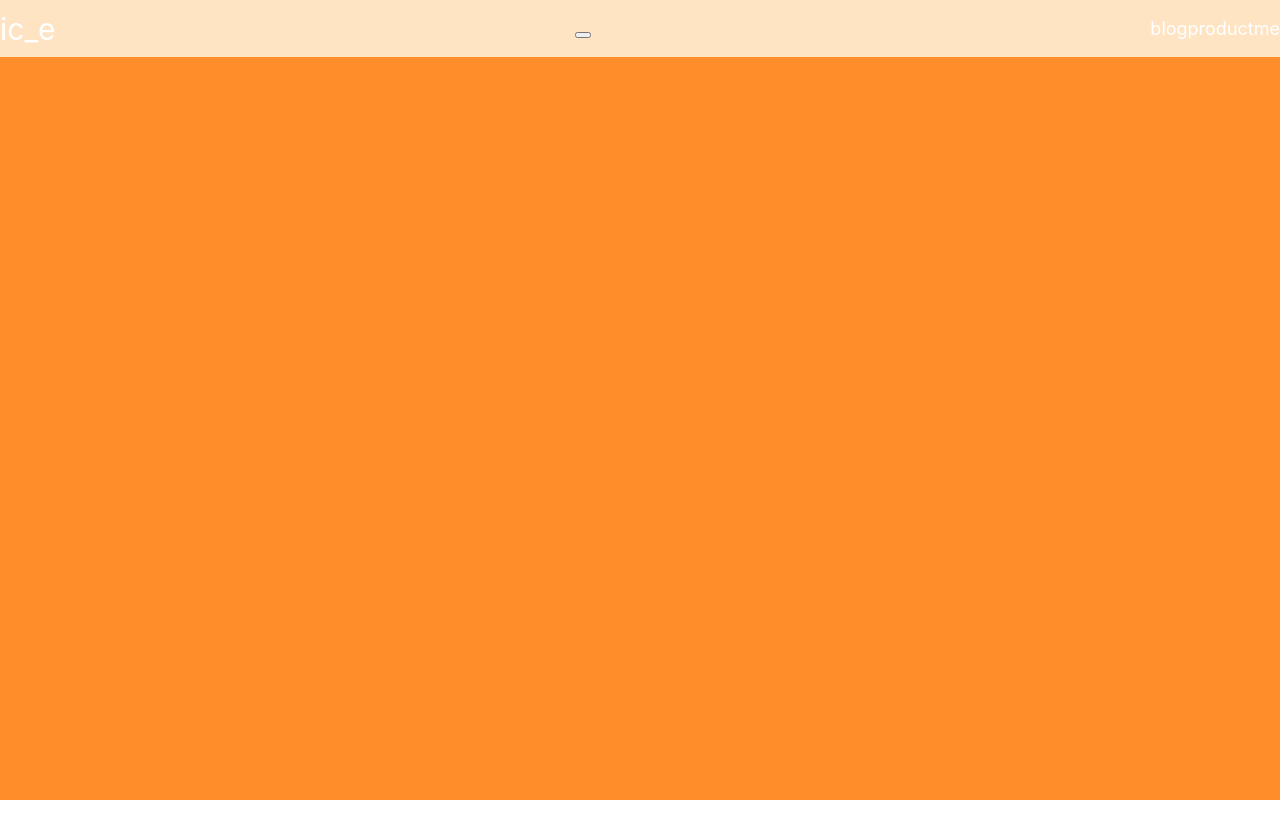
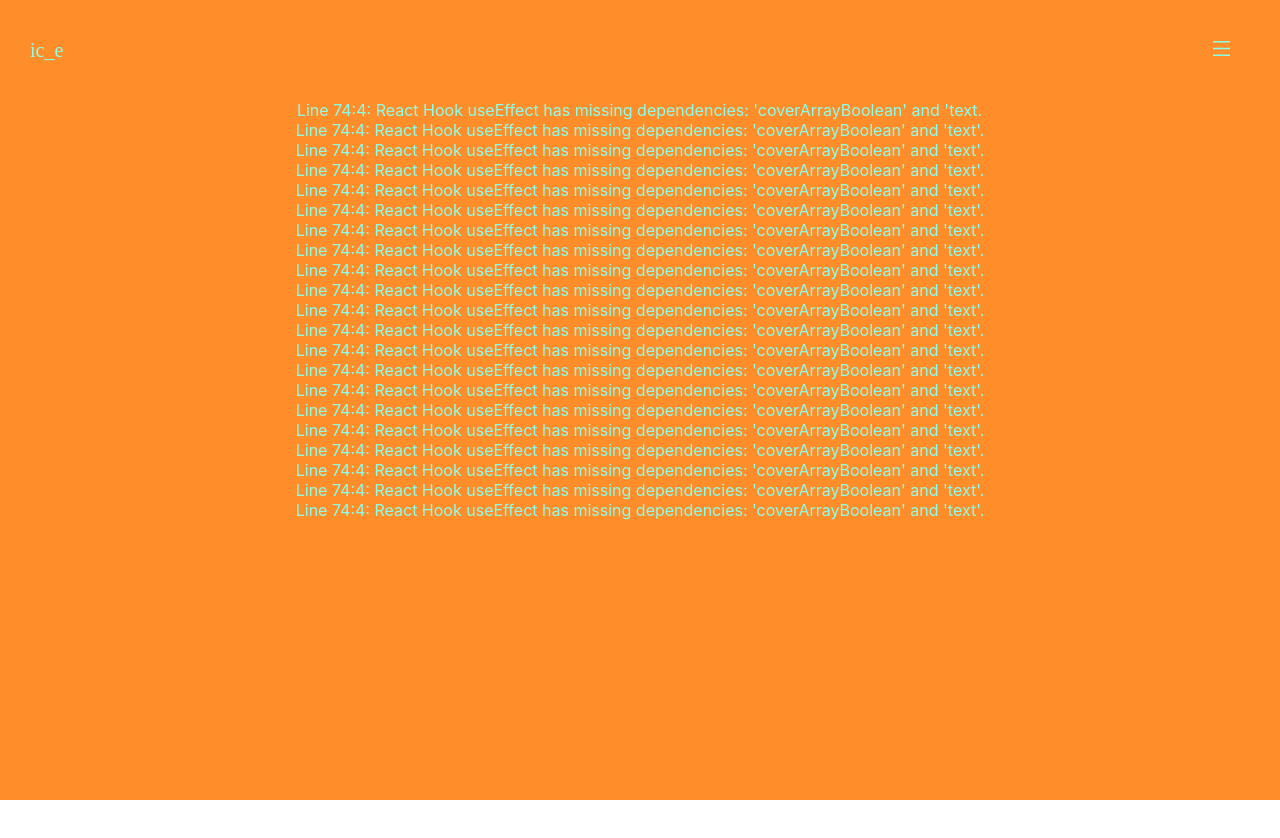
Before and after one commit to eyescreamm/ice-portal, a React (Create React App) app: page / in a window 1280 px wide. Shown: the top 838 px of the page. Before the commit the page ends 800 px from the top, so only its background shows below. Built offline with nearby package versions, Linux system fonts and the light colour scheme; the HTML template or start-up script is replaced by a standard one.

Commit message:
initial layout

```diff
--- a/src/App.css
+++ b/src/App.css
@@ -7,19 +7,46 @@
 header {
   display: flex;
   justify-content: space-between;
-  background-color: bisque;
-  font-size: 18px;
+  background-color: rgb(255, 141, 42, 0.0);
   align-items: center;
   width: 100%;
   position: fixed;
-  color: white;
+  color: rgb(139, 255, 234);
 }
 
 header .logo {
-  font-size: 30px;
+  font-family: "inherit";
+  margin-left: 30px;
+  font-size: 20px;
 }
 
-nav ul li {
-  list-style: none;
-  display: inline-block;
+button {
+  font-family: inherit;
+  font-size: 100%;
+  line-height: 1.15;
+  margin: 0;
+  margin-right: 50px;
+  height: 100px;
+  text-transform: none;
+  -webkit-appearance: button;
+  background-color: transparent;
+  background-image: none;
+  padding: 0;
+  border: 0;
+  line-height: inherit;
+  color: inherit;
+  cursor: pointer;
+  opacity: 1.0;
 }
+
+button:focus {
+  outline: none;
+}
+
+.content {
+  padding-top: 100px;
+  height: 100vh;
+  color: rgb(139, 255, 234);
+  align-items: center;
+  text-align: center;
+}
--- a/src/App.tsx
+++ b/src/App.tsx
@@ -1,12 +1,14 @@
 import React from 'react';
 import './App.css';
 import Header from './components/Header';
+import Home from './components/Home';
 
 function App() {
   return (
     <div className="App">
       <div className="main">
         <Header />
+        <Home />
       </div>
     </div>
   );
--- a/src/components/Header.tsx
+++ b/src/components/Header.tsx
@@ -5,13 +5,8 @@ const Header = () => {
   return (
     <header>
       <div className="logo">ic_e</div>
-      <Menu />
       <nav>
-        <ul>
-          <li>blog</li>
-          <li>product</li>
-          <li>me</li>
-        </ul>
+        <Menu />
       </nav>
     </header>
   )
--- /dev/null
+++ b/src/components/Home.tsx
@@ -0,0 +1,38 @@
+import React from 'react'
+import Typewrite from './Typewrite'
+import Test from './Test'
+
+const Home = () => {
+  const text1: string = "Line 74:4:   React Hook useEffect has missing dependencies: 'coverArrayBoolean' and 'text."
+  return (
+    <div className='content'>
+      <Typewrite
+        text={text1}
+      />
+      <Test text={"Line 74:4:   React Hook useEffect has missing dependencies: 'coverArrayBoolean' and 'text'."}/>
+      <Test text={"Line 74:4:   React Hook useEffect has missing dependencies: 'coverArrayBoolean' and 'text'."}/>
+      <Test text={"Line 74:4:   React Hook useEffect has missing dependencies: 'coverArrayBoolean' and 'text'."}/>
+      <Test text={"Line 74:4:   React Hook useEffect has missing dependencies: 'coverArrayBoolean' and 'text'."}/>
+      <Test text={"Line 74:4:   React Hook useEffect has missing dependencies: 'coverArrayBoolean' and 'text'."}/>
+      <Test text={"Line 74:4:   React Hook useEffect has missing dependencies: 'coverArrayBoolean' and 'text'."}/>
+      <Test text={"Line 74:4:   React Hook useEffect has missing dependencies: 'coverArrayBoolean' and 'text'."}/>
+      <Test text={"Line 74:4:   React Hook useEffect has missing dependencies: 'coverArrayBoolean' and 'text'."}/>
+      <Test text={"Line 74:4:   React Hook useEffect has missing dependencies: 'coverArrayBoolean' and 'text'."}/>
+      <Test text={"Line 74:4:   React Hook useEffect has missing dependencies: 'coverArrayBoolean' and 'text'."}/>
+      <Test text={"Line 74:4:   React Hook useEffect has missing dependencies: 'coverArrayBoolean' and 'text'."}/>
+      <Test text={"Line 74:4:   React Hook useEffect has missing dependencies: 'coverArrayBoolean' and 'text'."}/>
+      <Test text={"Line 74:4:   React Hook useEffect has missing dependencies: 'coverArrayBoolean' and 'text'."}/>
+      <Test text={"Line 74:4:   React Hook useEffect has missing dependencies: 'coverArrayBoolean' and 'text'."}/>
+      <Test text={"Line 74:4:   React Hook useEffect has missing dependencies: 'coverArrayBoolean' and 'text'."}/>
+      <Test text={"Line 74:4:   React Hook useEffect has missing dependencies: 'coverArrayBoolean' and 'text'."}/>
+      <Test text={"Line 74:4:   React Hook useEffect has missing dependencies: 'coverArrayBoolean' and 'text'."}/>
+      <Test text={"Line 74:4:   React Hook useEffect has missing dependencies: 'coverArrayBoolean' and 'text'."}/>
+      <Test text={"Line 74:4:   React Hook useEffect has missing dependencies: 'coverArrayBoolean' and 'text'."}/>
+      <Test text={"Line 74:4:   React Hook useEffect has missing dependencies: 'coverArrayBoolean' and 'text'."}/>
+
+
+    </div>
+  )
+}
+
+export default Home
--- a/src/components/Menu.tsx
+++ b/src/components/Menu.tsx
@@ -1,12 +1,51 @@
 import React, { useState } from 'react'
+import { motion } from "framer-motion"
 
 const Menu = () => {
   const [menuOpen, setMenuOpen] = useState(false)
 
+  const Open = ({ ...props }) => (
+    <svg {...props} width="17" height="15" viewBox="0 0 17 15" fill="none">
+      <path
+        d="M17 0H0v1.4h17V0zm0 6.8H0v1.4h17V6.8zm0 6.8H0V15h17v-1.4z"
+        fill="currentColor"
+      />
+    </svg>
+  );
+
+  const Close = ({ ...props }) => (
+    <svg {...props} width="17" height="17" viewBox="0 0 17 17" fill="none">
+      <path
+        d="M17 1l-1-1-7.5 7.5L1 0 0 1l7.5 7.5L0 16l1 1 7.5-7.5L16 17l1-1-7.5-7.5L17 1z"
+        fill="currentColor"
+      />
+    </svg>
+  );
+
   return (
     <div>
-      <button>
-
+      <button
+        aria-label="Close menu"
+        aria-expanded={menuOpen}
+        onClick={() => setMenuOpen(!menuOpen)}
+      >
+        {menuOpen ? (
+          <motion.div
+          initial={{ rotate: 0 }}
+          animate={{ rotate: 90 }}
+          transition={{ type: "tween", duration: 0.15 }}
+          >
+            <Close className="w-10 h-10" />
+          </motion.div>
+        ) : (
+          <motion.div
+            initial={{ rotate: 0 }}
+            animate={{ rotate: menuOpen ? 90 : 0 }}
+            transition={{ type: "tween", duration: 0.15 }}
+          >
+            <Open className="w-10 h-10" />
+          </motion.div>
+        )}
       </button>
     </div>
   )
--- /dev/null
+++ b/src/components/Test.tsx
@@ -0,0 +1,84 @@
+import React, {useEffect, useState} from 'react'
+
+const Test = ({text}): JSX.Element => {
+  const [content, setContent] = useState('love cat! love dog!')
+  const [textCur, setTextCur] = React.useState("")
+
+  const coverArrayBoolean = (coverArray: Array<boolean>): void => {
+    if (coverArray.length > 128) {
+      // fill with true
+      for (let i = 0; i < coverArray.length; i++) {
+        coverArray[i] = true
+      }
+      return
+    }
+
+    // if not covered, cover it
+    for (let i = 0; i < 1; i++) {
+      // gen random index of 0 to text.length
+      const randomNum = Math.floor(Math.random() * text.length)
+      if (coverArray[randomNum] === false) {
+        coverArray[randomNum] = true
+        break
+      }
+    }
+  }
+
+  const IsCharJapaneseOrEmoji = (char: string): boolean => {
+    const charCode = char.charCodeAt(0)
+    return (charCode >= 0x3040 && charCode <= 0x30FF) || (charCode >= 0x31F0 && charCode <= 0x31FF)
+  }
+
+  const isFilled = (covered: Array<boolean>): boolean => {
+    return !covered.includes(false)
+  }
+
+const addCat= () => {
+  let cat = content
+  let element = ''
+  for (let index = 0; index < cat.length; index++) {
+    element += '*'
+  }
+  cat += 'cat'
+  setContent(element)
+}
+
+useEffect(() =>  {
+  let covered = Array(text.length).fill(false)
+  console.log(covered)
+  const id = setInterval(() => {
+
+    if (isFilled(covered)) {
+      clearInterval(id)
+      return
+    }
+
+    for (let i = 0; i < 3; i++) {
+      coverArrayBoolean(covered)
+    }
+
+    // gen random text
+    const newText = text.split("").map((char, index) => {
+      if (covered[index]) {
+        return char
+      } else {
+        if (char == " ") {
+          return " "
+        }
+        return IsCharJapaneseOrEmoji(char) ? "＊" : "-"
+      }
+    })
+    setTextCur(newText.join(""))
+  }, 1000/60)
+  return () => clearInterval(id)
+}, [])
+
+
+  return (
+    <div>
+      <div>{textCur}</div>
+    </div>
+  )
+}
+
+export default Test
--- /dev/null
+++ b/src/components/Typewrite.tsx
@@ -0,0 +1,21 @@
+import React from 'react'
+import Typewriter from 'typewriter-effect'
+
+const Typewrite = (text)  => {
+  return (
+    <Typewriter
+        options={{
+          delay: 1,
+          deleteSpeed: 1,
+          autoStart: true,
+          cursor: ''
+        }}
+        onInit={(typewriter) => {
+          typewriter.typeString("Line 74:4:   React Hook useEffect has missing dependencies: 'coverArrayBoolean' and 'text.")
+          .start()
+        }}
+      />
+  )
+}
+
+export default Typewrite
```
